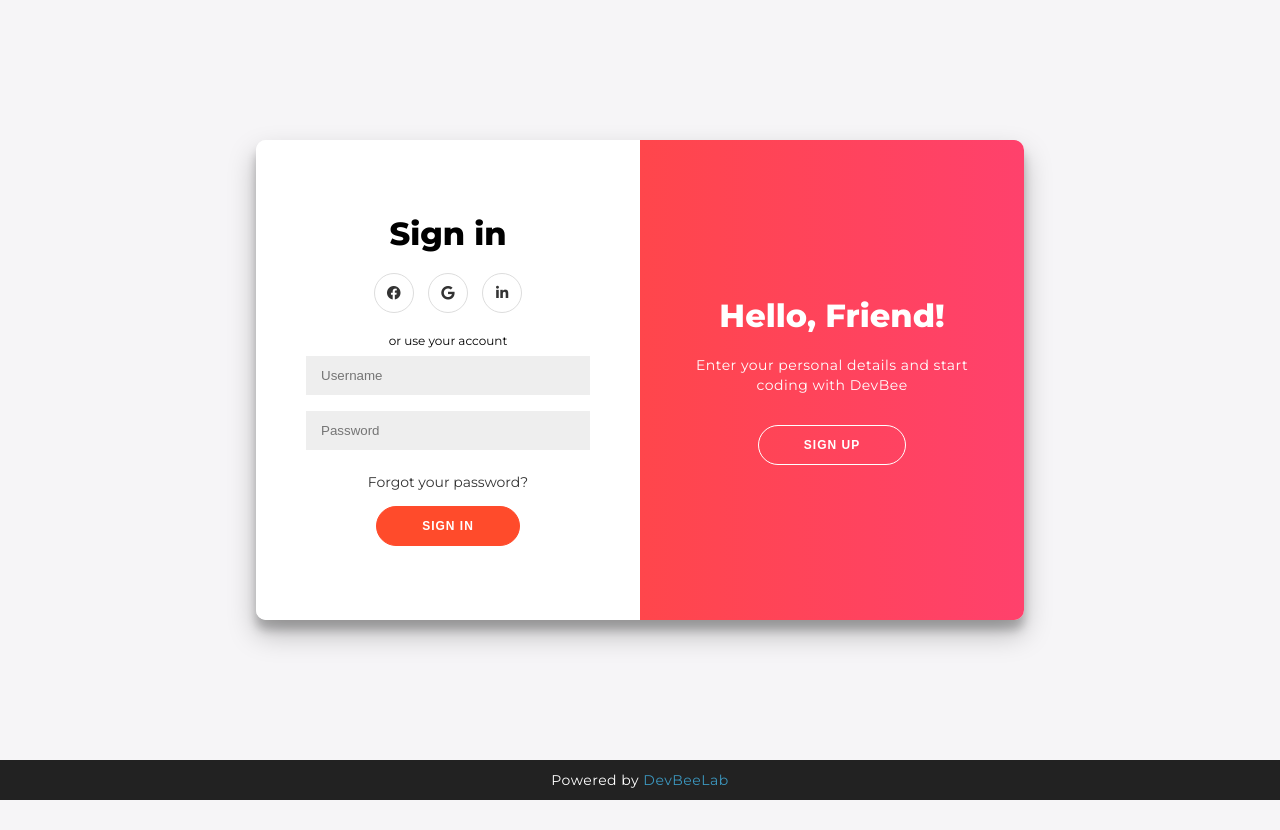
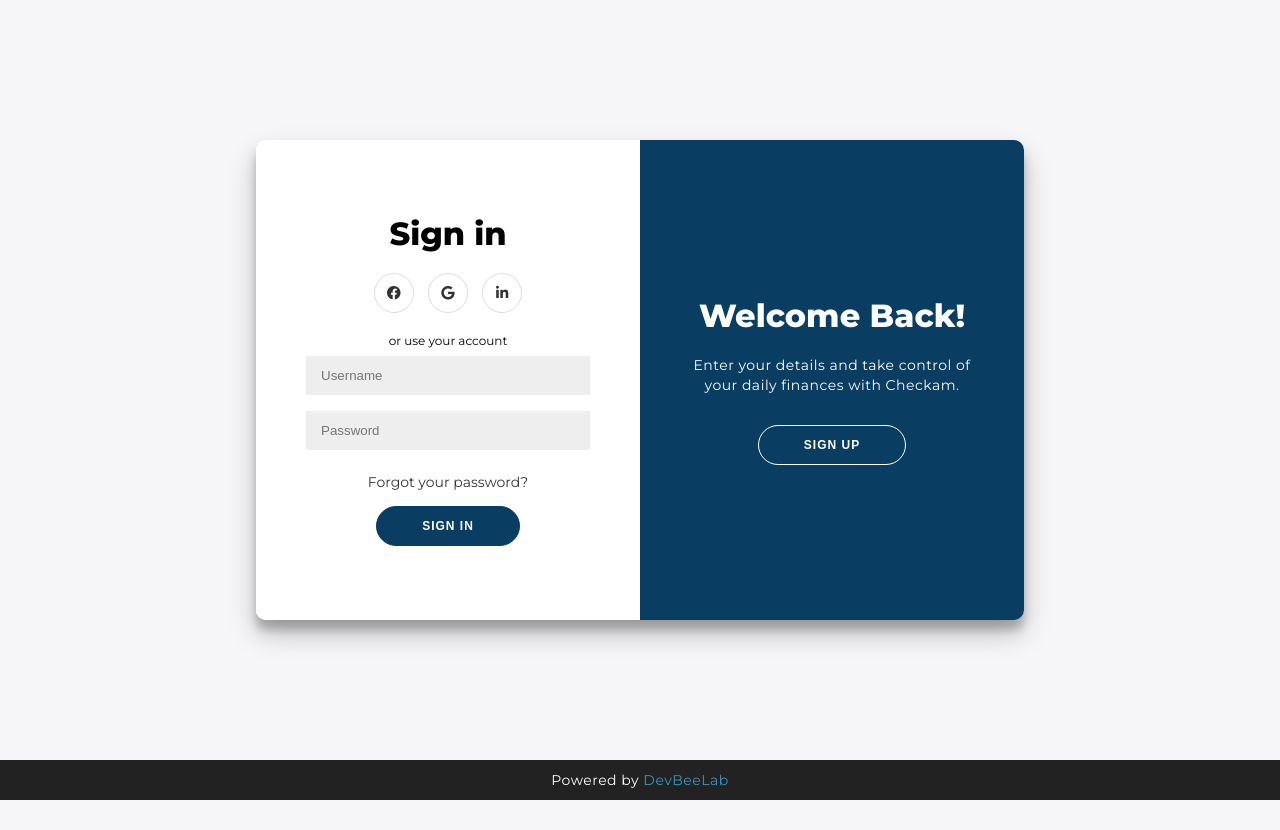
Before and after one commit to DevBeeLab/checkam, a Django app: page /auth/ in a window 1280 px wide. Run offline with Django 5.2, Linux system fonts and the light colour scheme.

Commit message:
update auth page styles

```diff
--- a/checkam/templates/auth/auth_page.html
+++ b/checkam/templates/auth/auth_page.html
@@ -91,13 +91,13 @@
   <div class="overlay-container">
     <div class="overlay">
       <div class="overlay-panel overlay-left">
-        <h1>Welcome Back!</h1>
-        <p>To keep connected with us please login with your personal info</p>
+        <h1>Join Checkam today.</h1>
+        <p>Start building better money habits and take control of your financial future.</p>
         <button class="ghost" id="signIn">Sign In</button>
       </div>
       <div class="overlay-panel overlay-right">
-        <h1>Hello, Friend!</h1>
-        <p>Enter your personal details and start coding with DevBee</p>
+        <h1>Welcome Back!</h1>
+        <p>Enter your details and take control of your daily finances with Checkam.</p>
         <button class="ghost" id="signUp">Sign Up</button>
       </div>
     </div>
--- a/static/css/auth.css
+++ b/static/css/auth.css
@@ -45,8 +45,8 @@ a {
 
 button {
   border-radius: 20px;
-  border: 1px solid #ff4b2b;
-  background-color: #ff4b2b;
+  border: 1px solid #0A3D62;
+  background-color: #0A3D62;
   color: #ffffff;
   font-size: 12px;
   font-weight: bold;
@@ -92,7 +92,7 @@ input {
   background-color: #fff;
   border-radius: 10px;
   box-shadow:
-    0 14px 28px rgba(0, 0, 0, 0.25),
+    0 14px 28px rgba(0, 0, 0, 0.22),
     0 10px 10px rgba(0, 0, 0, 0.22);
   position: relative;
   overflow: hidden;
@@ -162,9 +162,9 @@ input {
 }
 
 .overlay {
-  background: #ff416c;
-  background: -webkit-linear-gradient(to right, #ff4b2b, #ff416c);
-  background: linear-gradient(to right, #ff4b2b, #ff416c);
+  background: #0A3D62;
+  background: -webkit-linear-gradient(to right, #0A3D62, #0A3D62);
+  background: linear-gradient(to right, #0A3D62, #0A3D62);
   background-repeat: no-repeat;
   background-size: cover;
   background-position: 0 0;
```
Also changed, not shown: 1 other file.
